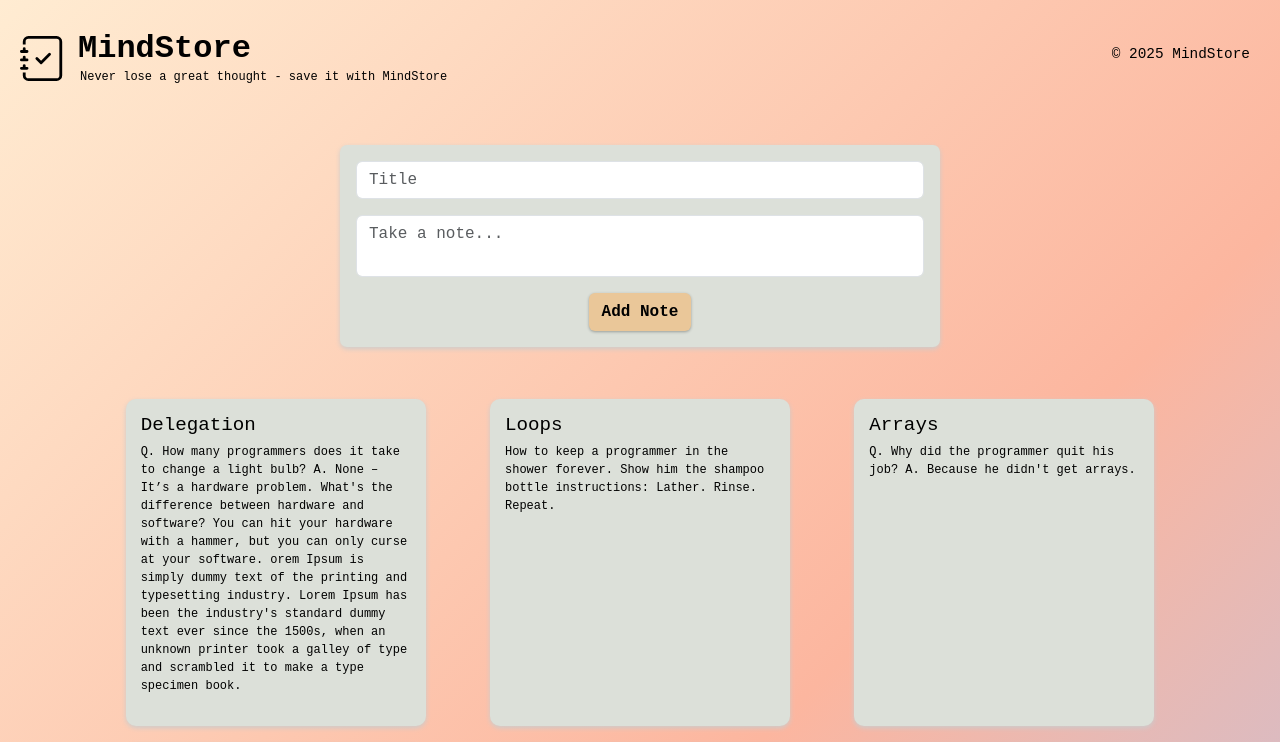
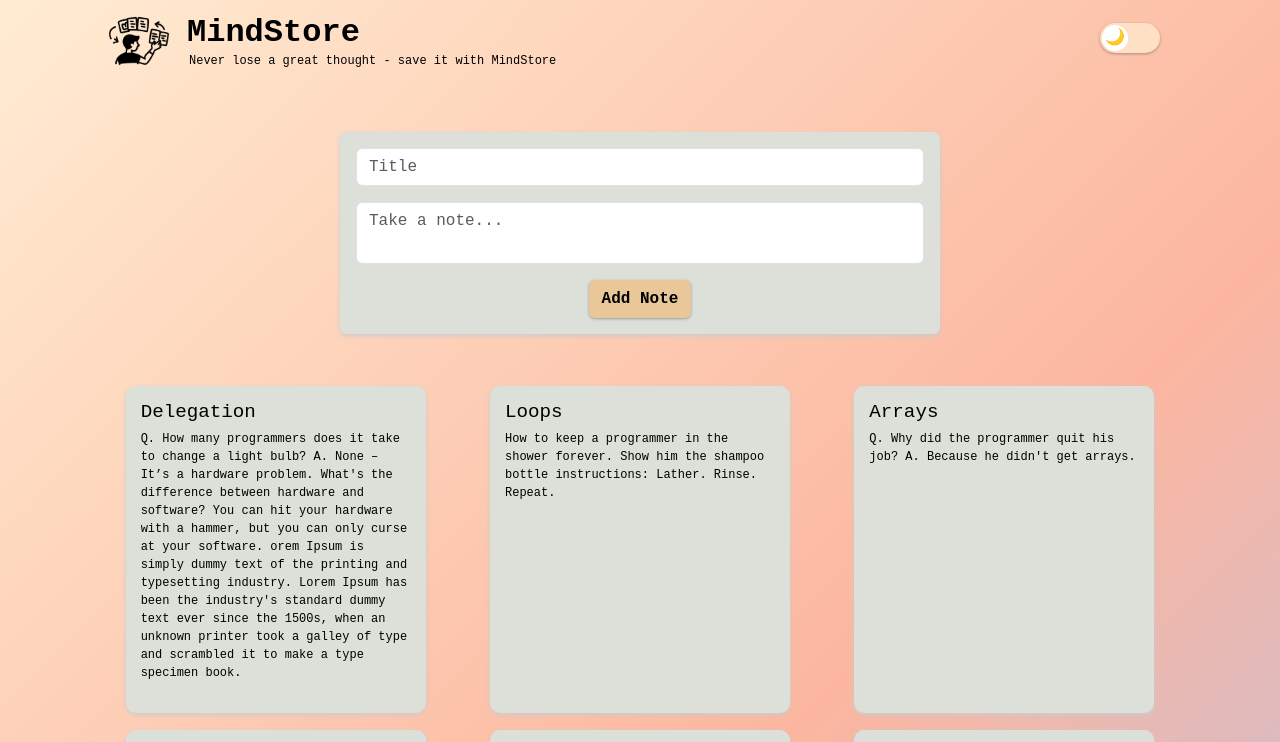
Before and after one commit to Vaibhav-G-Parmar/WebDevProjects, a React (Create React App) app in the folder App-01-MindStore/: page / in a window 1280 px wide. Shown: the top 742 px of the page. Built offline with nearby package versions, Linux system fonts and the light colour scheme; a web font is replaced by a local one.

Commit message:
feat: add toggle switch for dark/light mode, update the app logo and add new footer

```diff
--- a/App-01-MindStore/public/styles.css
+++ b/App-01-MindStore/public/styles.css
@@ -1,7 +1,126 @@
-/*Author: Vaibhav Parmar*/
+.theme-dark .appTitle,
+.theme-dark .appSlogan {
+  color: #ffffff;
+}
+
+.themeBtn {
+  background-color: #242fa4;
+  color: white;
+  border: none;
+  border-radius: 7px;
+  box-shadow: 0 1px 3px rgba(0, 0, 0, 0.3);
+  transition: all 0.1s ease-in-out;
+  padding: 5px 10px;
+  margin-right: 110px;
+}
+
+.themeAddBtn {
+  background-color: #242fa4;
+  color: white;
+  border: none;
+  border-radius: 7px;
+  box-shadow: 0 1px 3px rgba(0, 0, 0, 0.3);
+  transition: all 0.1s ease-in-out;
+  padding: 5px 10px;
+  align-items: center;
+  display: block;
+  margin-left: auto;
+  margin-right: auto;
+}
+
+.themeBtn:hover {
+    background-color: #394cf4;
+    box-shadow: 0 2px 5px rgba(0, 0, 0, 0.4);
+    transform: translateY(-1px);
+}
+
+.themeAddBtn:hover {
+    background-color: #394cf4;
+    box-shadow: 0 2px 5px rgba(0, 0, 0, 0.4);
+    transform: translateY(-1px);
+}
+
+/* Theme styles    */
+.theme-light {
+  background: linear-gradient(135deg, #ffecd2 0%, #fcb69f 50%, #a1c4fd 100%);
+  color: #000;
+}
+
+.theme-dark {
+  background: linear-gradient(135deg, #000000 0%, #38384b 100%);
+  color: #c7d2fe;
+}
+
+.theme-dark body {
+  background: linear-gradient(135deg, #000000 0%, #000000 100%);
+  color: #c7d2fe;
+}
+
+
+.theme-dark .container,
+.theme-dark .notes-grid {
+  zbackground: transparent;
+  color: #c7d2fe;
+}
+
+
+.theme-dark .note {
+  background: #23243a;
+  color: #c7d2fe;
+  box-shadow: 0 2px 8px rgba(0,0,0,0.5);
+  border: 1px solid #334155;
+}
+
+.theme-dark .note h1 {
+  color: #fbbf24;
+}
+
+.theme-dark .note p {
+  color: #c7d2fe;
+}
+
+
+.theme-dark .create-note {
+  background: #23243a;
+  color: #000000;
+  box-shadow: 0 2px 8px rgba(0,0,0,0.5);
+  border: 1px solid #334155;
+}
+
+
+.theme-dark input,
+.theme-dark textarea {
+  background: #000000;
+  color: #92a6f5;
+  border: 1px solid #334155;
+}
+
+.theme-dark input::placeholder,
+.theme-dark textarea::placeholder {
+  color: #64748b;
+}
+
+
+.theme-dark .btn {
+  background: #6366f1;
+  color: #f9fafb;
+  border-color: #6366f1;
+}
+
+.theme-dark .btn:hover {
+  background: #818cf8;
+  color: #f9fafb;
+  border-color: #818cf8;
+}
+
+
+.theme-dark .invalid-feedback {
+  color: #f87171;
+}
+/* Author: Vaibhav Parmar  */
 
 /* Padding increases the size of the element’s background.
-Margin creates space between elements. */
+Margin creates space between elements.    */
 
 * {
   padding: 0;
@@ -10,34 +129,27 @@ Margin creates space between elements. */
   font-family: "Roboto Mono", monospace;
 }
 
-body {
-  background: linear-gradient(135deg, #ffecd2 0%, #fcb69f 50%, #a1c4fd 100%);
-  padding-top: 20px;
-  padding-bottom: 50px;
-  -webkit-font-smoothing: antialiased;
-  box-shadow: 0 2px 16px rgba(224, 122, 95, 0.08);
-}
-
 .copyRight {
   text-align: right;
   font-size: 0.9rem;
   color: #000000;
   padding-right: 30px;
+  text-align: center;
+  padding-top: 20px;
 }
 
- /* App logo left alignment */
 .appLogo {
   float: left;
-  margin-top: 15.5px;
-  margin-left: 20px;
-  height: 45px;
+  margin-top: 6px;
+  margin-left: 6.5rem;
+  height: 70px;
 }
 
 .appTitle {
   color: #000000;
   font-weight: 700;
   font-size: 2em;
-  margin-top: 10px;
+  margin-top: 14px;
   padding-left: 13px;
   margin-bottom: 0px;
 }
@@ -48,7 +160,7 @@ body {
   font-size: 0.75em;
   margin-top: 0px;
   margin-bottom: 3px;
-  margin-left: 80px;
+  margin-left: 189px;
 }
 
 .notesContainer {
@@ -64,7 +176,7 @@ body {
   width: 300px;
   margin: 12px;
   float: left;
-  /* max-height: 200px; */
+  /* max-height: 200px;   */
 }
 
 .notes-grid {
@@ -112,12 +224,12 @@ body {
 }
 
 .container .btn:hover {
-    background: #f1d1a7;  /* Darker shade of your current button color */
-    color: #000000;  /* Black text on hover */
+    background: #f1d1a7;  /* Darker shade of your current button color   */
+    color: #000000;  /* Black text on hover   */
     border-color: #f1d1a7;
 }container .btn {
-    color: #000000;  /* Black text on hover */
-    border-color: #f1d1a7;
+    color: #000000;  /* Black text on hover
+    border-color: #f1d1a7;*/
 }
 
 .auto-expand {
@@ -162,18 +274,83 @@ input::placeholder, textarea::placeholder {
   transform: translateY(-1px);
 }
 
-/* Disable hover effect when any input field is active */
-.active-field ~ form .input-effect:hover:not(:focus),
-form:has(.active-field) .input-effect:hover:not(:focus) {
+/* Dark mode input effects   */
+.theme-dark .input-effect:focus:not(.is-invalid) {
+  background-color: #656ab0;
+  box-shadow: 0 2px 5px rgba(0, 0, 0, 0.4);
+  border-color: #000000 !important;
+}
+
+.theme-dark .input-effect:hover:not(:focus):not(.is-invalid) {
+  background-color: #3a3f7d;
+  box-shadow: 0 2px 5px rgba(0, 0, 0, 0.4);
+}
+
+/* Keep dark background for invalid fields  */
+.theme-dark .input-effect.is-invalid,
+.theme-dark .input-effect.is-invalid:hover {
+  background-color: #181824;
+  box-shadow: 0 2px 5px rgba(0, 0, 0, 0.4);
+}
+
+/* Allow hover effects on non-invalid fields when another field is focused   */
+.theme-dark .input-effect:hover:not(.is-invalid):not(:focus) {
+  background-color: #3a3f7d;
+  box-shadow: 0 2px 5px rgba(0, 0, 0, 0.4);
+  transform: translateY(-1px);
+}
+
+/* Disable hover effect when any input field is active   */
+.active-field ~ form .input-effect:hover:not(:focus):not(.is-invalid),
+form:has(.active-field) .input-effect:hover:not(:focus):not(.is-invalid) {
   background-color: #ffffff;
   box-shadow: none;
   transform: none;
 }
 
-/* Remove box-shadow for input fields when error is shown */
+/* Override for dark theme to maintain dark background in all states   */
+.theme-dark .active-field ~ form .input-effect:hover:not(:focus),
+.theme-dark form:has(.active-field) .input-effect:hover:not(:focus),
+.theme-dark .input-effect:hover,
+.theme-dark .input-effect:focus {
+  background-color: #181824;
+  color: #c7d2fe;
+}
+
+/* Remove box-shadow for input fields when error is shown   */
 input.is-invalid {
   box-shadow: none !important;
 }
 textarea.is-invalid {
   box-shadow: none !important;
 }
+
+.toggleSwitch {
+  width: 60px;
+  height: 30px;
+  border-radius: 30px;
+  background-color: #fee0c5;
+  position: relative;
+  cursor: pointer;
+  transition: background-color 0.4s;
+  margin-right: 120px;
+  box-shadow: 0 1px 3px rgba(0, 0, 0, 0.3);
+}
+
+.toggleThumb{
+  position: absolute;
+  left: 2px;
+  top: 2px;
+  width: 26px;
+  height: 26px;
+  background-color: #fff;
+  border-radius: 50%;
+  transition: left 0.4s;
+  display: flex;
+  justify-content: center;
+  align-items: center;
+}
+
+.theme-dark .toggleThumb {
+  left: 30px;
+}
--- a/App-01-MindStore/src/components/App.jsx
+++ b/App-01-MindStore/src/components/App.jsx
@@ -8,8 +8,12 @@ import 'bootstrap/dist/css/bootstrap.min.css';
 import CreateNote from "./CreateNote";
 
 function App() {
+  // Notes state
+  const [notes, setNotes] = React.useState(notesArray);
 
-  const [notes, setNotes] = React.useState(notesArray);
+  // Theme state
+  const [theme, setTheme] = React.useState('light');
+  const toggleTheme = () => setTheme(prev => (prev === 'light' ? 'dark' : 'light'));
 
   function addNote(newNote) {
     setNotes(prevNotes => [
@@ -19,12 +23,17 @@ function App() {
   }
 
   return (
-    <div>
-      <Header/>
-      <CreateNote onAdd={addNote}/>
-      {/* Map through notes array and render Note components */}
-      <div className="container">
+    <div className={theme === 'dark' ? 'theme-dark' : 'theme-light'}>
+
+      {/* Header Component to display the app title and toggle theme button */}
+      <Header theme={theme} toggleTheme={toggleTheme} />
+
+      {/* CreateNote Component to add new notes */}
+      <CreateNote onAdd={addNote} theme={theme} />
+
+      <div className="container" style={{ minHeight: '380px' }}>
         <div className="notes-grid">
+          {/* Notes Section */}
           {notes.map(noteRecord => (
             <Note
               key={noteRecord.id}
@@ -34,6 +43,11 @@ function App() {
           ))}
         </div>
       </div>
+
+      {/* Footer Component */}
+      <footer className={`footer-modern ${theme === 'dark' ? 'footer-dark' : 'footer-light'}`} style={{ textAlign: 'center', padding: '1rem', marginTop: '2rem' }}>
+        <p>&copy; {new Date().getFullYear()} Vaibhav Parmar. All rights reserved.</p>
+      </footer>
     </div>
   );
 }
--- a/App-01-MindStore/src/components/CreateNote.jsx
+++ b/App-01-MindStore/src/components/CreateNote.jsx
@@ -1,7 +1,7 @@
 import React, { useState } from 'react'
 import Field from './Field';
 
-const CreateNote = ({ onAdd }) => {
+const CreateNote = ({ onAdd, theme }) => {
     const [note, setNote] = useState({
         title: "",
         content: ""
@@ -76,12 +76,21 @@ const CreateNote = ({ onAdd }) => {
                     value={note.content}
                     error={errors.content}
                     touched={touched.content}
-                    onChange={handleChange}
+                    onChange={(e) => {
+                        handleChange(e);
+                        // Auto-resize logic
+                        const textarea = e.target;
+                        textarea.style.height = 'auto';
+                        const scrollHeight = textarea.scrollHeight;
+                        textarea.style.height = `${scrollHeight}px`;
+                    }}
                     onBlur={handleBlur}
+                    style={{ minHeight: '72px' }} // Approximately 3 lines of text
+                    className="auto-resize"
                 />
                 <button
                     type="submit"
-                    className="btn"
+                    className={theme === 'dark' ? 'themeAddBtn' : 'btn'}
                     onClick={submitNote}
                 >
                     Add Note
--- a/App-01-MindStore/src/components/Header.jsx
+++ b/App-01-MindStore/src/components/Header.jsx
@@ -1,19 +1,27 @@
 //Author: Vaibhav Parmar
 
 import React from "react";
-import appLogo from "../assets/appLogo.svg";
+import appLogo from "../assets/appLogo.png";
 
-function Header(){
+function Header({ theme, toggleTheme }) {
+
     return (
         <div>
             <header style={{ display: "flex", justifyContent: "space-between", alignItems: "center" }}>
                 <div>
-                    <img src={appLogo} alt="MindStore Logo" className="appLogo" />
+                    <img
+                        src={appLogo}
+                        alt="MindStore Logo"
+                        className="appLogo"
+                        style={theme === 'dark' ? { filter: 'invert(100%)' } : {}}
+                    />
                     <h1 className="appTitle">MindStore</h1>
                     <p className="appSlogan">Never lose a great thought - save it with MindStore</p>
                 </div>
-                <div className="copyRight">
-                    &copy; 2025 MindStore
+                <div onClick={toggleTheme} className="toggleSwitch">
+                    <div className="toggleThumb">
+                        {theme === 'dark' ? '☀️' : '🌙'}
+                    </div>
                 </div>
             </header>
         </div>
```
Also changed, not shown: App-01-MindStore/src/assets/appLogo.png (added), App-01-MindStore/src/assets/appLogo.svg (deleted). Lines whose indentation alone changed are shown as unchanged.
